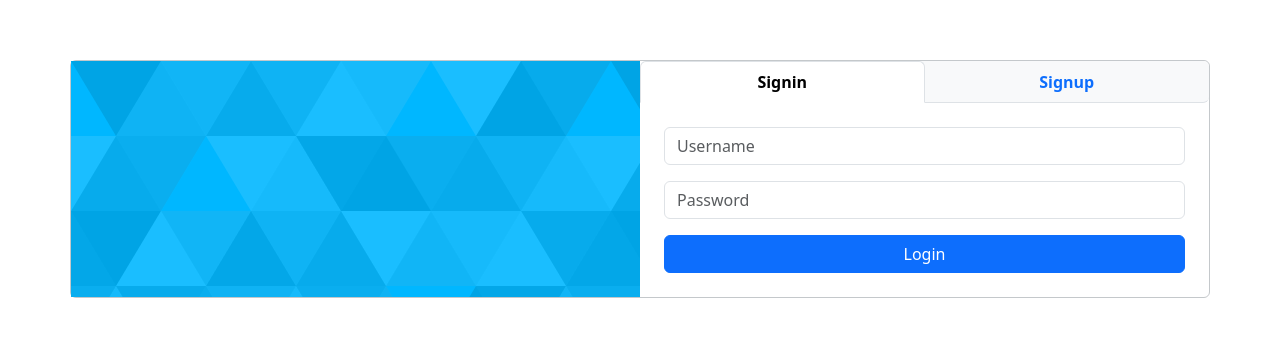
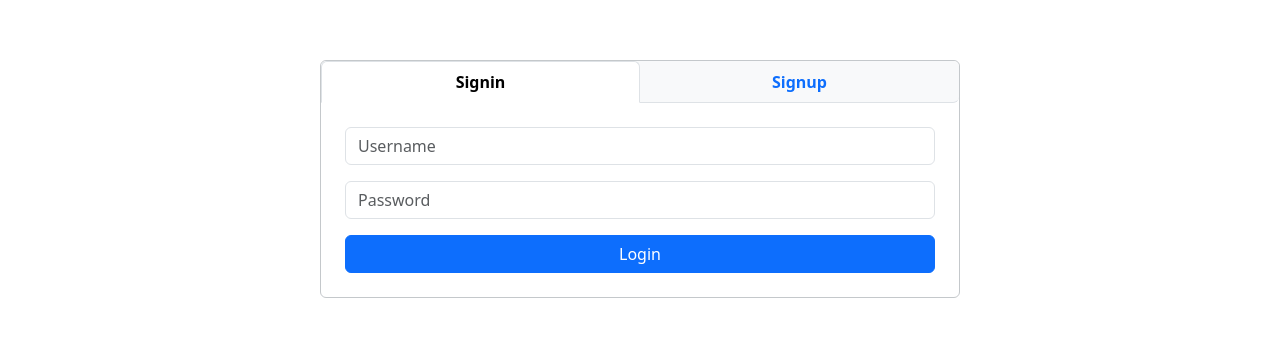
Before and after one commit to melos-simeneh/full-stack-authentication-using-react-node-mysql, a React (Create React App) app in the folder client/: page / in a window 1280 px wide. Shown: the part 221-558 px from the top of the page. Built offline with nearby package versions, Linux system fonts and the light colour scheme.

Commit message:
client: form container

```diff
--- a/client/src/App.js
+++ b/client/src/App.js
@@ -3,33 +3,11 @@ import "./App.css";
 import { Col, Container, Row, Tab, Tabs } from "react-bootstrap";
 import LoginForm from "./LoginForm";
 import RegisterForm from "./RegisterForm";
-
+import { QueryClient, QueryClientProvider, useQuery } from "react-query";
+import FormBox from "./FormBox";
+const queryClient = new QueryClient();
 function App() {
-  return (
-    <div
-      className="d-flex flex-grow-1 justify-content-center align-items-center"
-      style={{ height: "100vh" }}
-    >
-      <Container>
-        <Row className="border border-secondary-subtle rounded">
-          <Col xs={6} className="backgroundImage"></Col>
-          <Col xs={6} className="p-0">
-            <Tabs
-              defaultActiveKey="login"
-              className="mb-3 nav-justified bg-light fw-bold rounded"
-            >
-              <Tab eventKey="login" title="Signin">
-                <LoginForm />
-              </Tab>
-              <Tab eventKey="register" title="Signup">
-                <RegisterForm />
-              </Tab>
-            </Tabs>
-          </Col>
-        </Row>
-      </Container>
-    </div>
-  );
+  return <FormBox />;
 }
 
 export default App;
--- /dev/null
+++ b/client/src/FormBox.jsx
@@ -0,0 +1,29 @@
+import React from "react";
+import { Col, Container, Row, Tab, Tabs } from "react-bootstrap";
+import LoginForm from "./LoginForm";
+import RegisterForm from "./RegisterForm";
+
+const FormBox = () => {
+  return (
+    <div
+      className="d-flex flex-grow-1 justify-content-center align-items-center"
+      style={{ height: "100vh" }}
+    >
+      <Container className="border border-secondary-subtle rounded p-0 w-50">
+        <Tabs
+          defaultActiveKey="login"
+          className="mb-3 nav-justified bg-light fw-bold rounded"
+        >
+          <Tab eventKey="login" title="Signin">
+            <LoginForm />
+          </Tab>
+          <Tab eventKey="register" title="Signup">
+            <RegisterForm />
+          </Tab>
+        </Tabs>
+      </Container>
+    </div>
+  );
+};
+
+export default FormBox;
```
